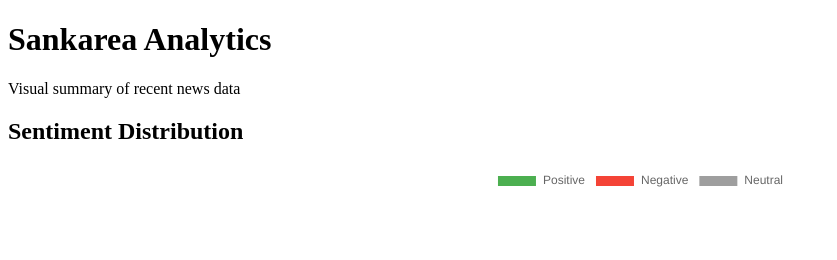
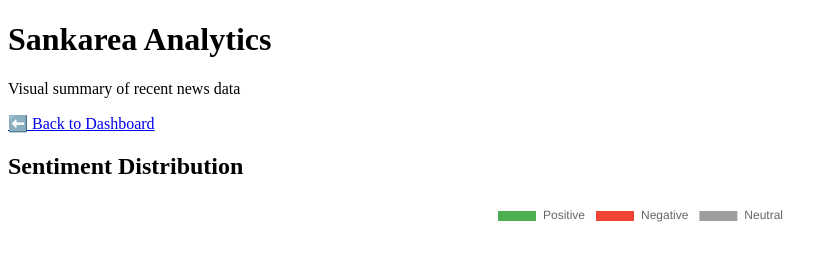
Before and after one commit to NullMeDev/Sankarea, a plain HTML site: page dashboard/charts.html in a window 1280 px wide. Shown: the top 260 px of the page, without its empty margins (0-837 px from the left). Drawn offline with nearby package versions, Linux system fonts and the light colour scheme; no server answers.

Commit message:
Update charts.html

```diff
--- a/dashboard/charts.html
+++ b/dashboard/charts.html
@@ -10,6 +10,9 @@
   <header>
     <h1>Sankarea Analytics</h1>
     <p class="subtitle">Visual summary of recent news data</p>
+    <nav>
+      <a href="index.html" class="nav-link">⬅️ Back to Dashboard</a>
+    </nav>
   </header>  <main>
     <section>
       <h2>Sentiment Distribution</h2>
```
